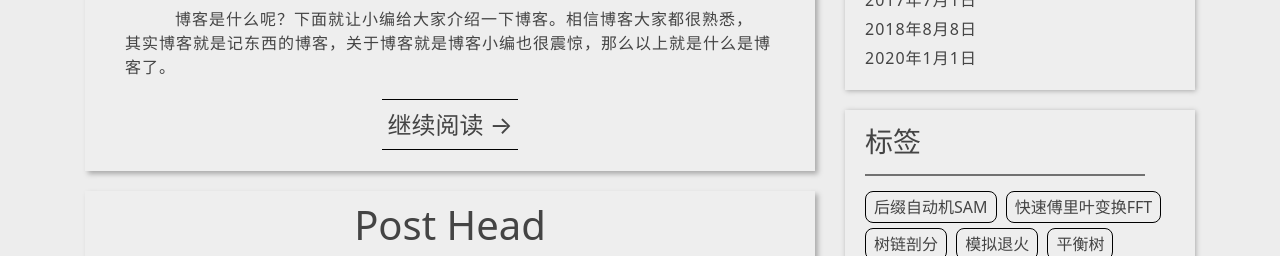
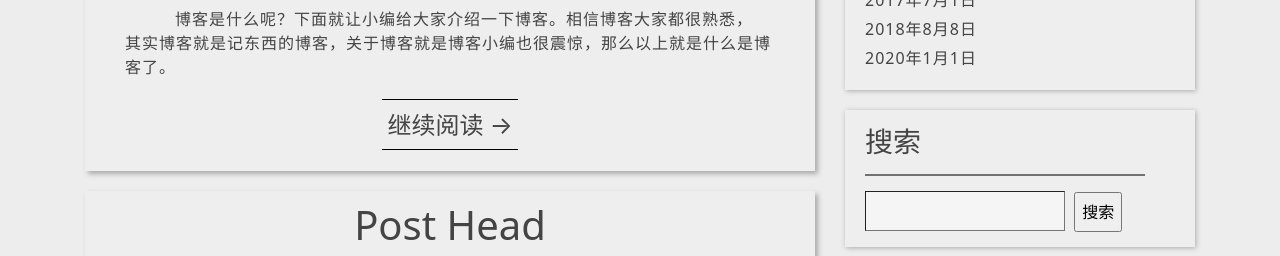
Before and after one commit to niiickZ/BlogTheme, a plain HTML site: page index.html in a window 1280 px wide. Shown: the part 541-797 px from the top of the page. Drawn offline with Linux system fonts and the light colour scheme.

Commit message:
search box added

```diff
--- a/css/custom.css
+++ b/css/custom.css
@@ -112,6 +112,22 @@
 #archives ul, #tag-cloud ul{
     padding: 0;
     margin: 0;
+}
+
+#search-input, #search-submit{
+    height: 40px;
+}
+
+#search-input{
+    width: 200px;
+    margin-right: 5px;
+    padding-left: 5px;
+    font-size: 110%;
+    border-width: 1px;
+}
+
+#search-input:focus{
+    outline: none;
 }
 
 #about div{
@@ -230,6 +246,10 @@ body{
     letter-spacing: 1px;
 }
 
+#search-input{
+    background-color: rgb(245,245,245);
+}
+
 #tag-cloud li{
     display: inline-block;
     border: 1px solid black;
--- a/index.html
+++ b/index.html
@@ -155,6 +155,14 @@
                     </ul>
                 </div>
 
+                <div id="search-box">
+                    <h3>搜索</h3>
+                    <form id="search-form" method="get" action="#">
+                        <input type="search" id="search-input" name="q" required maxlength="40">
+                        <input type="submit" id="search-submit" value="搜索">
+                    </form>
+                </div>
+
                 <div id="tag-cloud">
                     <h3>标签</h3>
                     <ul>
```
